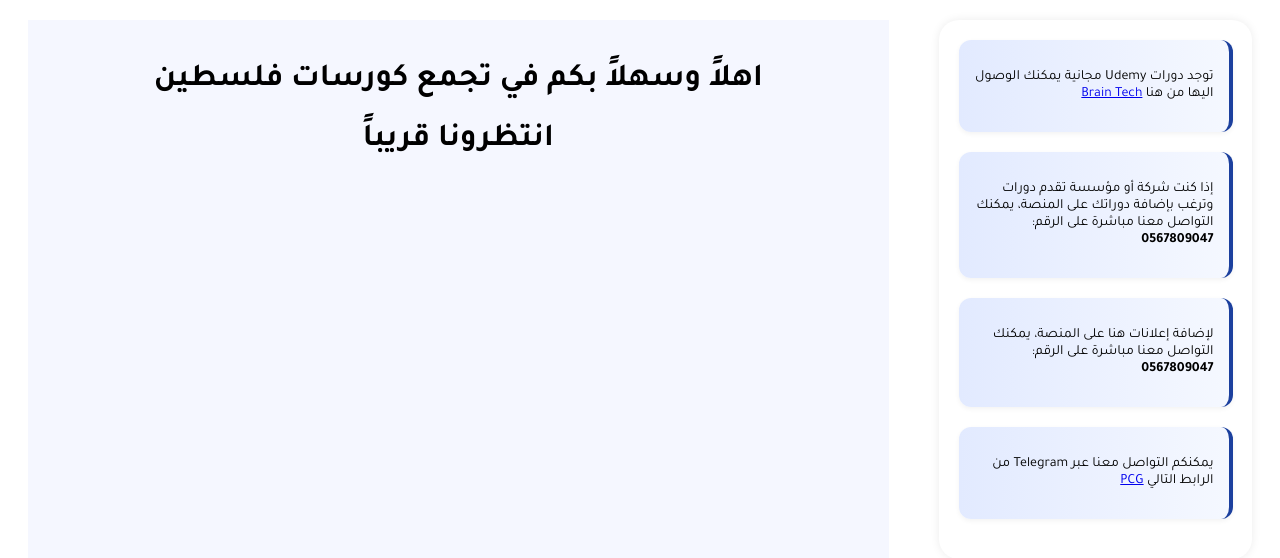
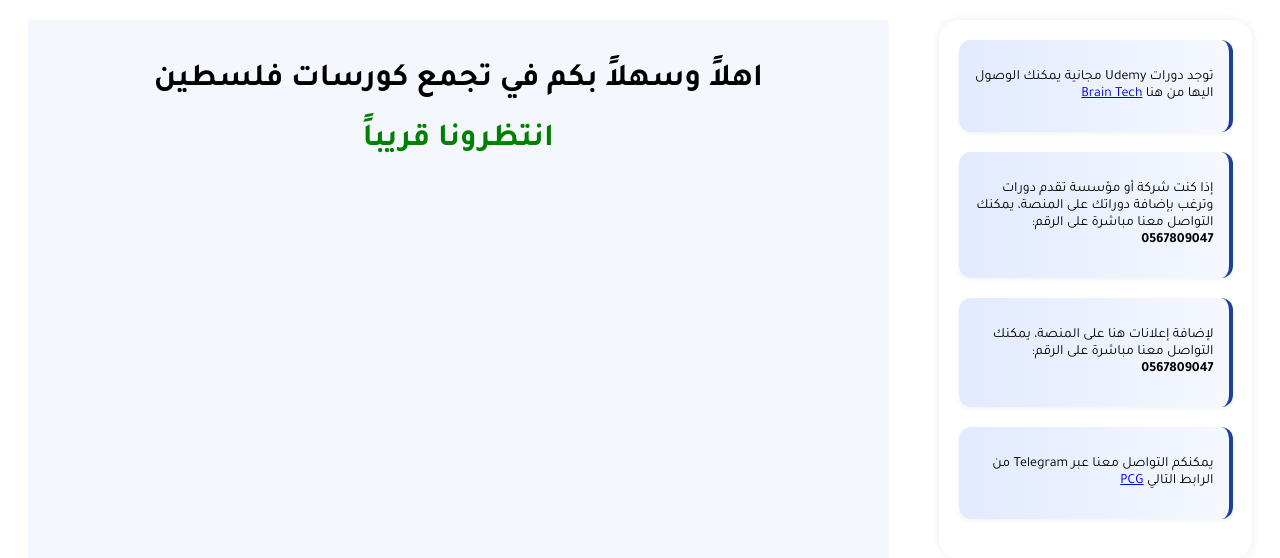
Before and after one commit to ahmedabuarmana2032004/pcg, a Flask app: page /youtube_channels in a window 1280 px wide. Shown: the part 117-675 px from the top of the page. Run offline with Flask 3, Linux system fonts and the light colour scheme.

Commit message:
youtube_channels.html

```diff
--- a/templates/youtube_channels.html
+++ b/templates/youtube_channels.html
@@ -1,5 +1,5 @@
 {% extends "layout.html" %}
 
 {% block body %}
-<h1>انتظرونا قريباً</h1>
+<h1 class="soon">انتظرونا قريباً</h1>
 {% endblock %}
```
